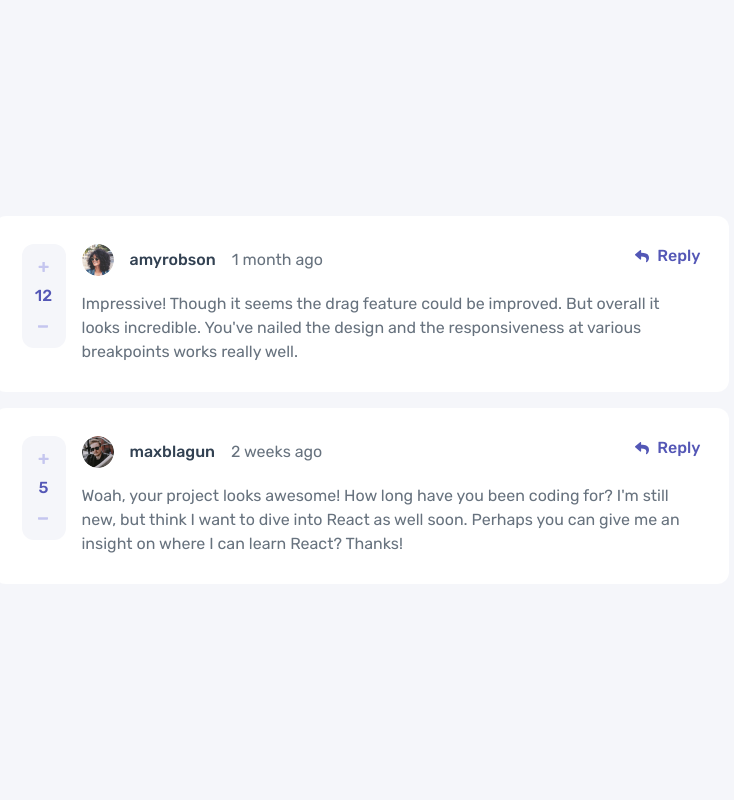
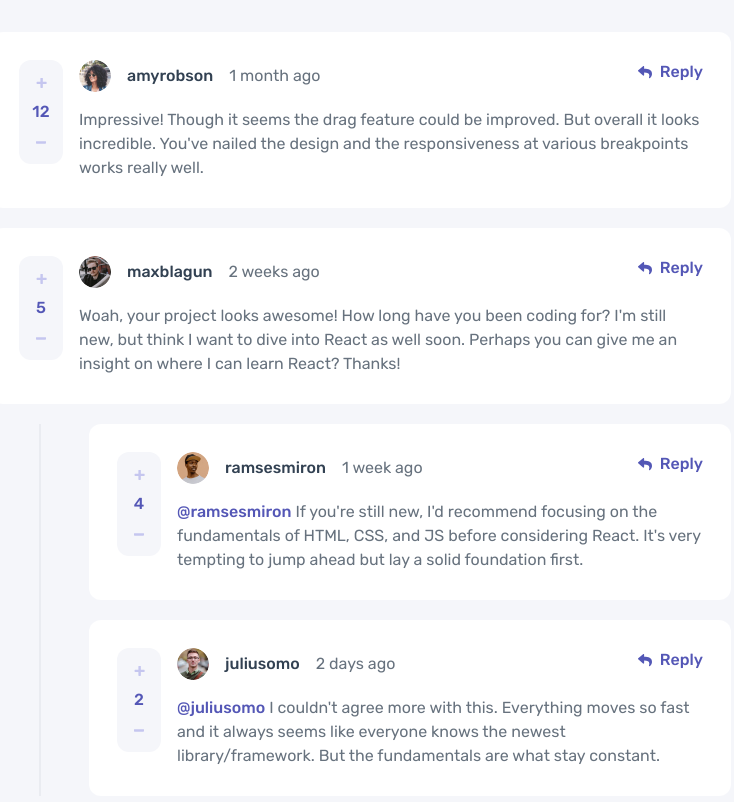
Before and after one commit to arieffadhlan/interactive-comments-section, a React (Vite) app: page / in a window 1280 px wide. Shown: the top 802 px of the page, without its empty margins (279-1013 px from the left). Built offline with nearby package versions, Linux system fonts and the light colour scheme.

Commit message:
feat: add reply component

```diff
--- a/src/App.jsx
+++ b/src/App.jsx
@@ -1,5 +1,5 @@
 import { useEffect, useState } from 'react';
-import Card from './components/Card/Card';
+import Comment from './components/Comment';
 
 export default function App() {
     const [comments, setComments] = useState([]);
@@ -15,9 +15,9 @@ export default function App() {
     }, []);
 
     return (
-        <div className='min-h-screen flex flex-col justify-center items-center gap-4 py-8 bg-very-light-gray'>
+        <div className='min-h-screen flex flex-col justify-center items-center gap-5 py-8 bg-very-light-gray'>
             {comments.map((comment) => (
-                <Card key={comment.id} comment={comment} />
+                <Comment key={comment.id} comment={comment} />
             ))}
         </div>
     );
--- /dev/null
+++ b/src/components/AddComment.jsx
@@ -0,0 +1,5 @@
+import React from 'react';
+
+export default function AddComment() {
+    return <div>AddComment</div>;
+}
--- a/src/components/Card/Card.jsx
+++ b/src/components/Card/Card.jsx
@@ -2,13 +2,11 @@ import React from 'react';
 import CardBody from './CardBody';
 import CardVote from './CardVote';
 
-export default function Card({ comment }) {
+export default function Card({ data }) {
     return (
-        <div className='flex flex-col w-[90%] md:w-[735px]'>
-            <div className='flex gap-4 p-7 rounded-xl bg-white'>
-                <CardVote comment={comment} />
-                <CardBody comment={comment} />
-            </div>
+        <div className='flex gap-4 p-7 rounded-xl bg-white'>
+            <CardVote data={data} />
+            <CardBody data={data} />
         </div>
     );
 }
--- a/src/components/Card/CardBody.jsx
+++ b/src/components/Card/CardBody.jsx
@@ -1,8 +1,8 @@
 import React from 'react';
 import { ReactComponent as IconReply } from '../../assets/icons/icon-reply.svg';
 
-export default function CardBody({ comment }) {
-    const { user } = comment;
+export default function CardBody({ data }) {
+    const { user } = data;
 
     return (
         <div className='flex flex-col w-full gap-4'>
@@ -16,9 +16,7 @@ export default function CardBody({ comment }) {
                     <span className='font-medium text-dark-blue'>
                         {user.username}
                     </span>
-                    <span className='text-grayish-blue'>
-                        {comment.createdAt}
-                    </span>
+                    <span className='text-grayish-blue'>{data.createdAt}</span>
                 </div>
                 <div>
                     <button className='flex items-center gap-2 border-0 font-medium text-moderate-blue bg-transparent'>
@@ -28,7 +26,12 @@ export default function CardBody({ comment }) {
                 </div>
             </div>
             <p className='break-words text-base text-grayish-blue'>
-                {comment.content}
+                {typeof data.replyingTo !== 'undefined' && (
+                    <span className='mr-1 font-medium text-moderate-blue'>
+                        @{user.username}
+                    </span>
+                )}
+                {data.content}
             </p>
         </div>
     );
--- a/src/components/Card/CardVote.jsx
+++ b/src/components/Card/CardVote.jsx
@@ -2,16 +2,16 @@ import React, { useState } from 'react';
 import { ReactComponent as IconPlus } from '../../assets/icons/icon-plus.svg';
 import { ReactComponent as IconMinus } from '../../assets/icons/icon-minus.svg';
 
-export default function CardVote({ comment }) {
-    const [score, setScore] = useState(comment.score);
+export default function CardVote({ data }) {
+    const [score, setScore] = useState(data.score);
 
     const upVote = () => {
-        if (score > comment.score) return;
+        if (score > data.score) return;
         return setScore((prevScore) => prevScore + 1);
     };
 
     const downVote = () => {
-        if (score < comment.score) return;
+        if (score < data.score) return;
         return setScore((prevScore) => prevScore - 1);
     };
 
--- /dev/null
+++ b/src/components/Comment.jsx
@@ -0,0 +1,12 @@
+import React from 'react';
+import Card from './Card/Card';
+import Reply from './Reply';
+
+export default function Comment({ comment }) {
+    return (
+        <div className='flex flex-col gap-5 w-[90%] md:w-[740px]'>
+            <Card data={comment} />
+            <Reply comment={comment} />
+        </div>
+    );
+}
--- /dev/null
+++ b/src/components/Reply.jsx
@@ -0,0 +1,16 @@
+import React from 'react';
+import Card from './Card/Card';
+
+export default function Reply({ comment }) {
+    return (
+        <>
+            {comment.replies.length >= 1 && (
+                <div className='flex flex-col items-center gap-5 ml-12 pl-12 border-l-2 border-solid border-light-gray'>
+                    {comment.replies.map((reply) => (
+                        <Card key={reply.id} data={reply} />
+                    ))}
+                </div>
+            )}
+        </>
+    );
+}
```
